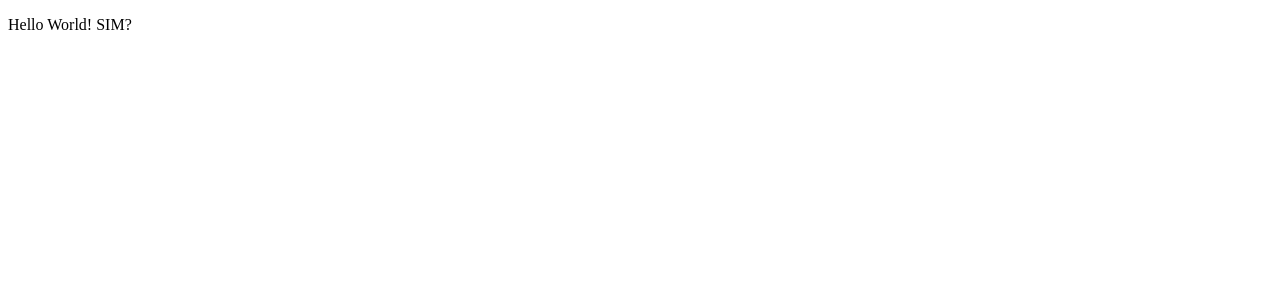
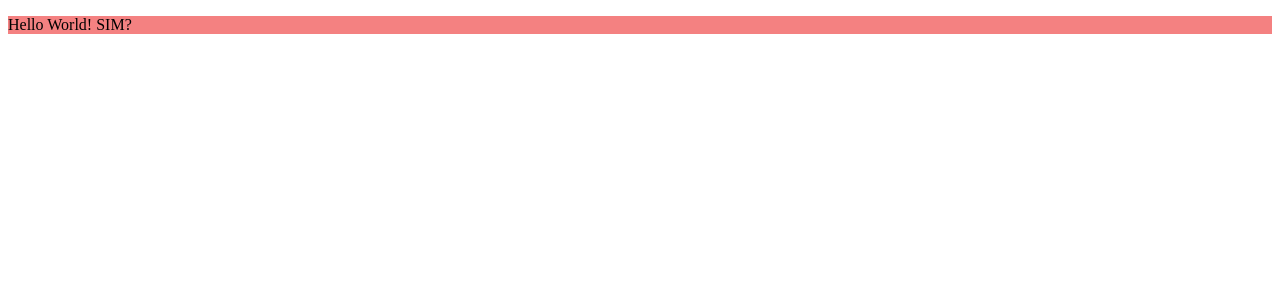
Before and after one commit to devhatt/octopost, a React (Create React App) app: page / in a window 1280 px wide. Shown: the top 300 px of the page. Built offline with nearby package versions, Linux system fonts and the light colour scheme.

Commit message:
chore: fix stylelint config

```diff
--- a/package.json
+++ b/package.json
@@ -41,8 +41,10 @@
     "eslint-plugin-prettier": "^5.0.0",
     "husky": "^8.0.3",
     "prettier": "^3.0.1",
+    "sass": "^1.64.2",
     "stylelint": "^15.10.2",
     "stylelint-config-sass-guidelines": "^10.0.0",
+    "stylelint-order": "^6.0.3",
     "typescript": "^5.0.4",
     "wait-on": "^7.0.1"
   },
--- /dev/null
+++ b/src/App.module.scss
@@ -0,0 +1,3 @@
+.teste {
+  background-color: rgb(244, 129, 129);
+}
--- a/src/App.tsx
+++ b/src/App.tsx
@@ -1,6 +1,8 @@
+import scss from './App.module.scss';
+
 function App() {
   return (
-    <div className='App'>
+    <div className={scss.teste}>
       <p>
         Hello World! SIM?
       </p>
```
Also changed, not shown: 2 other files (tests, documents, lock files or other folders).
